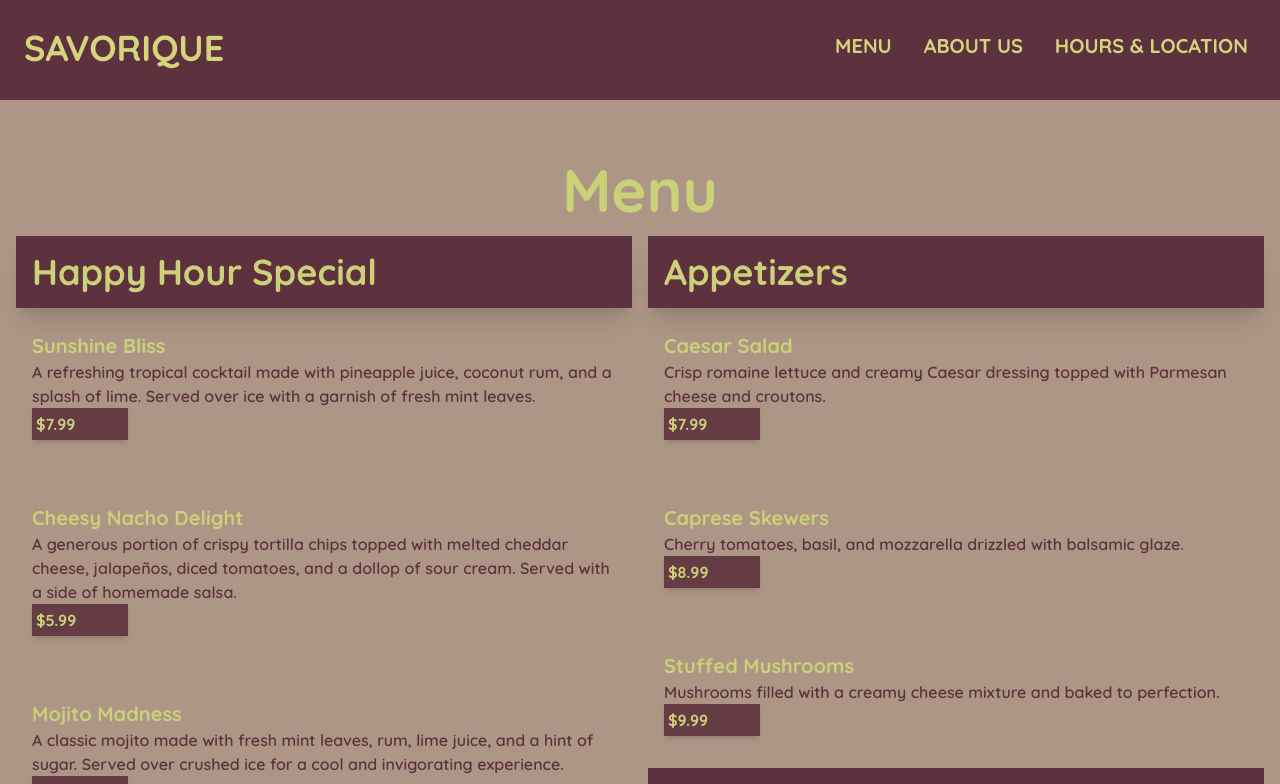
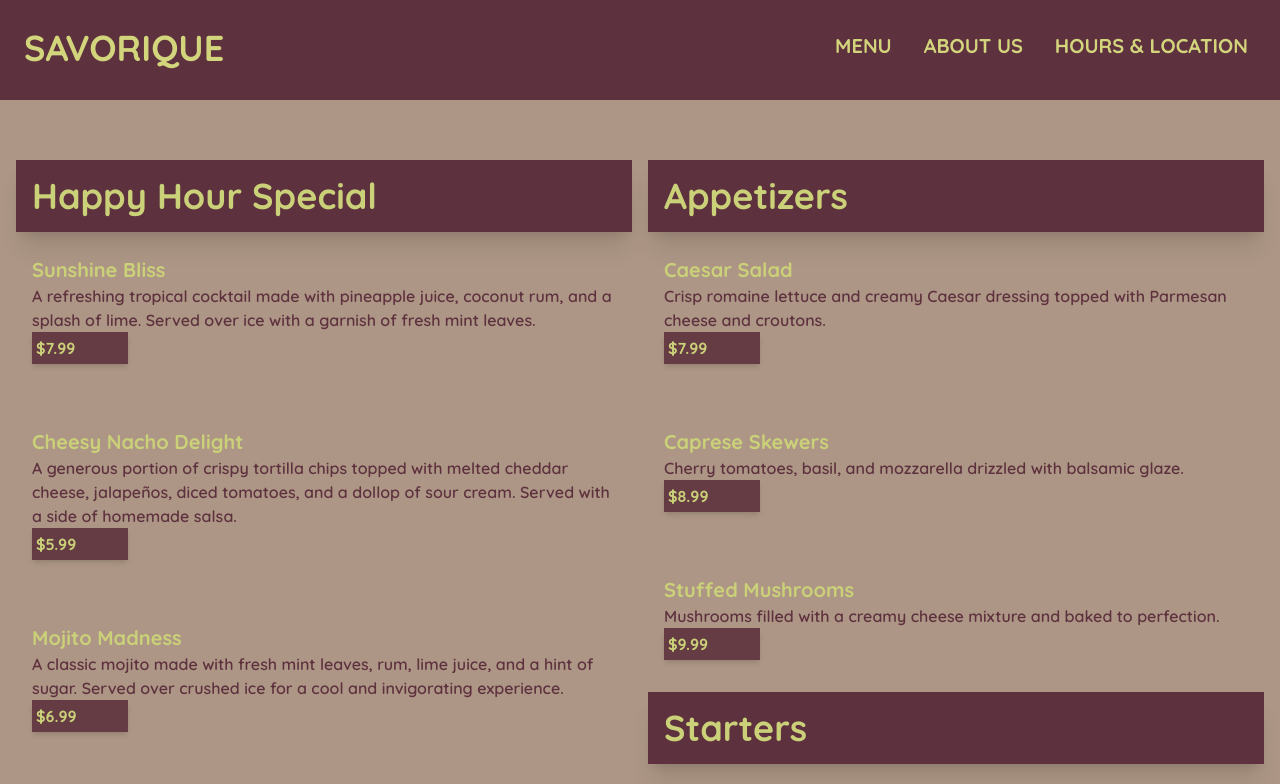
Before and after one commit to ultraburgundy/savorique, a Next.js app: page /menu in a window 1280 px wide. Shown: the top 784 px of the page. Built offline with nearby package versions, Linux system fonts and the light colour scheme.

Commit message:
removed menu h1

```diff
--- a/src/app/menu/page.tsx
+++ b/src/app/menu/page.tsx
@@ -152,9 +152,6 @@ const Menu: React.FC = () => {
 
       <Navbar />
       <div className="container px-4 mx-auto mt-16">
-        <header>
-          <h1 className="mb-4 text-6xl font-bold text-center text-[#CAD178]">Menu</h1>
-        </header>
 
         <section className="grid grid-cols-1 gap-4 md:grid-cols-2">
           <div className="mb-4">
```
